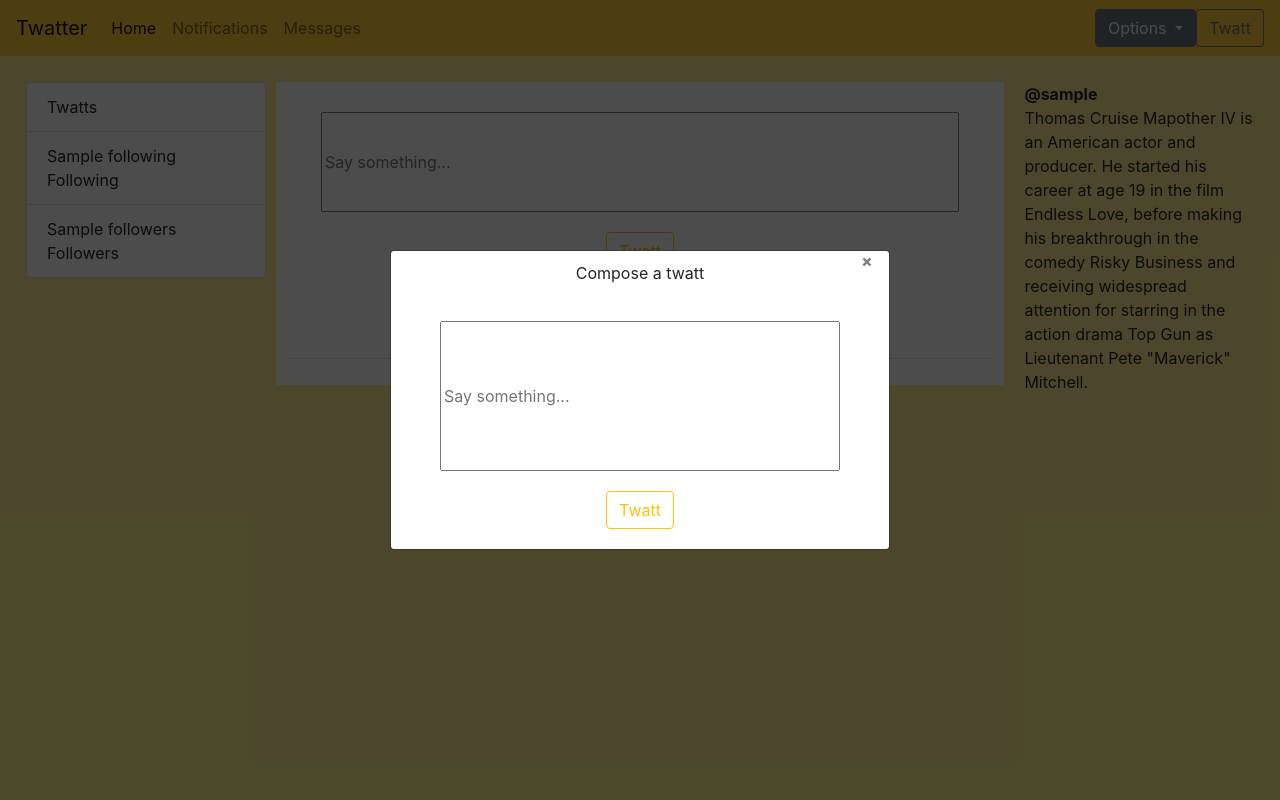
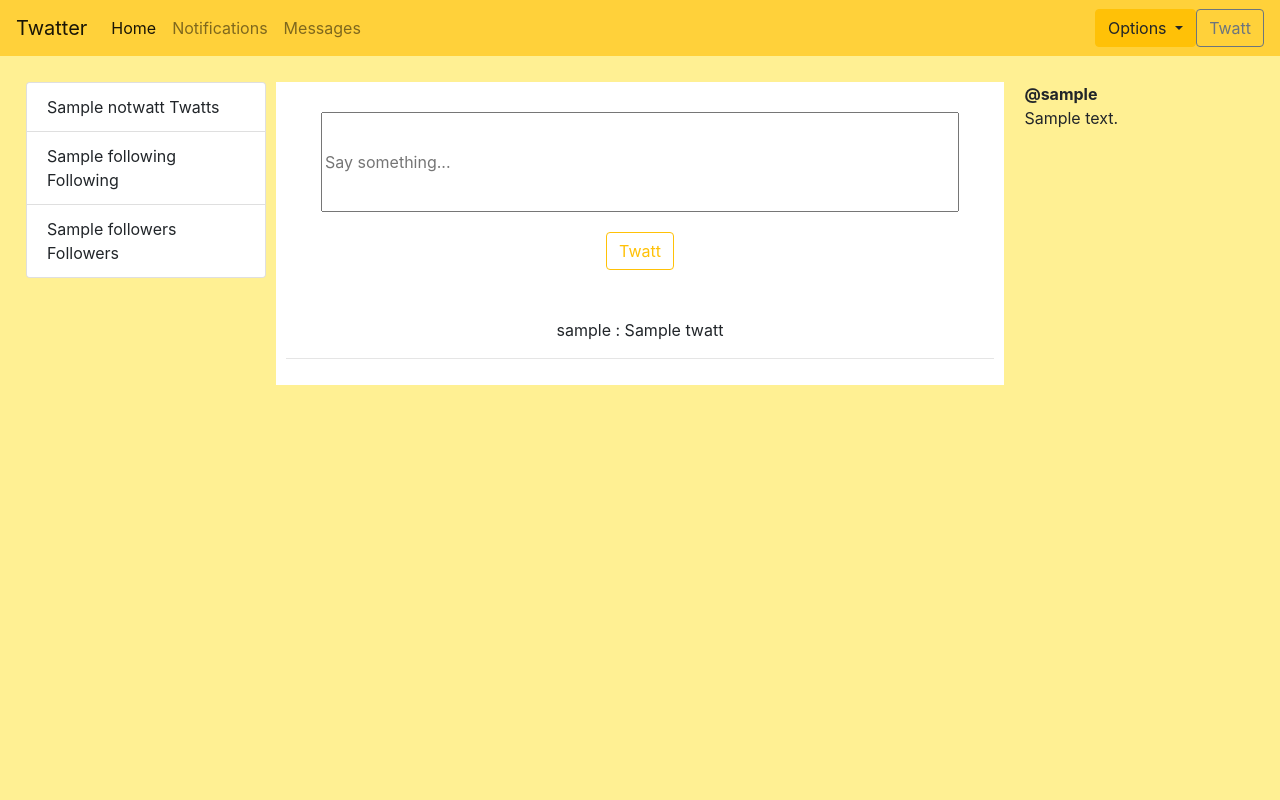
Before and after one commit to michelleespranita/twatter, a Flask app: template templates/home.html in a window 1280 px wide. Run offline with Flask 2, Linux system fonts and the light colour scheme; the template is opened without the code that fills it: most values are stand-ins (such as "Sample title", 1, 10 or a date in 2020); some libraries are stand-ins or nearby versions.

Commit message:
11.12.2018(2)

```diff
--- a/application.py
+++ b/application.py
@@ -1,6 +1,6 @@
 import time, os
 
-from flask import Flask, jsonify, render_template, request, session, redirect, url_for, escape, g
+from flask import Flask, jsonify, render_template, request, session, redirect, url_for, escape, g, make_response # make_response allows me not only to return HTML, but to return whatever I want
 from flask_session import Session
 from sqlalchemy import create_engine # sqlalchemy is used to connect Python and SQL
 from sqlalchemy.orm import scoped_session, sessionmaker
@@ -70,9 +70,14 @@
         session.pop('user', None)
         username=request.form.get("usernamelogin")
         password=request.form.get("passwordlogin")
-        if db.execute("SELECT * FROM userInfo WHERE username=:username AND password=:password",{"username": username, "password": password}).rowcount!=0:
+        # is this correct?
+        get_userID=db.execute("SELECT * FROM userInfo WHERE username=:username AND password=:password",{"username": username, "password": password}).fetchone()
+        userID=get_userID['id']
+        if userID:
             session['user']=username
-            return redirect(url_for('home',username=username))
+            response = redirect(url_for("home",username=username))
+            response.set_cookie('YourSessionCookie', str(userID)) # assigns the value userID to YourSessionCookie # set_cookie only receives string values, so we must first convert userID from int to string!
+            return response
     return render_template("login.html")
 
 
@@ -90,18 +95,23 @@
         db.execute("INSERT INTO userInfo (name,email,username,password,bio) VALUES (:name,:email,:username,:password,:bio)",{"name":name, "email":email, "username":username, "password":password, "bio":bio})
         db.commit()
         return render_template("success.html")
-    else:
-        return render_template("errorUNtaken.html")
+    return render_template("errorUNtaken.html")
 
 @app.route("/home", methods=["GET", "POST"])
 def home():
-    if g.user:
-        twatt = request.form.get("twatt")
-        if twatt:
-            db.execute("INSERT INTO twatts (twatt) VALUES (:twatt)",{"twatt":twatt})
-            db.commit()
-        twatts = db.execute("SELECT * FROM twatts").fetchall()
-        return render_template("home.html",username=request.args.get('username'),twatts=twatts)
+    userID = request.cookies.get('YourSessionCookie') # userID is a string
+    if userID:
+        if g.user:
+            username_id = int(userID) # userID must be converted to an integer
+            twatt = request.form.get("twatt")
+            if twatt:
+                db.execute("INSERT INTO twatts (username_id,twatt) VALUES (:username_id,:twatt)",{"username_id":username_id,"twatt":twatt})
+                db.commit()
+            twatts = db.execute("SELECT username,twatt FROM twatts JOIN userInfo ON userInfo.id = twatts.username_id").fetchall()
+            get_bio = db.execute("SELECT * FROM userInfo WHERE id=:id",{"id":username_id}).fetchone() # doesn't work with fetchall()
+            bio=get_bio['bio']
+            statistics = db.execute("SELECT notwatt,followers,following FROM userInfo WHERE id=:id",{"id":username_id}).fetchall() # returns the number of twatts, followers and following
+            return render_template("home.html",username=g.user,twatts=twatts,bio=bio,statistics=statistics)
     return redirect(url_for('index'))
 
 @app.route("/logout")
--- a/templates/errorUNtaken.html
+++ b/templates/errorUNtaken.html
@@ -11,7 +11,7 @@
     </style>
 <body>
     <div class="alert alert-danger" role="alert">
-        Username and/or email has been taken! <a href="login.html" class="alert-link">Try again</a>
+        Username and/or email has been taken! <a href="{{ url_for('index') }}" class="alert-link">Try again</a>
     </div>
 </body>
 </html>
--- a/templates/home.html
+++ b/templates/home.html
@@ -51,7 +51,7 @@
     background-color: rgba(0, 0, 0, 0.7);
     position: absolute;
     top: 0;
-    display: flex;
+    display: none;
     justify-content: center;
     align-items: center;
   }
@@ -146,13 +146,13 @@
         </li>
       </ul>
       <div class="dropdown">
-        <button class="btn btn-secondary dropdown-toggle" type="button" id="dropdownMenuButton" data-toggle="dropdown" aria-haspopup="true" aria-expanded="false">
+        <button class="btn btn-warning dropdown-toggle" type="button" id="dropdownMenuButton" data-toggle="dropdown" aria-haspopup="true" aria-expanded="false">
             Options
         </button>
         <div class="dropdown-menu" aria-labelledby="dropdownMenuButton">
-          <a class="dropdown-item" href="{{ url_for('profile') }}">Profile</a>
+          <a class="dropdown-item" href="#">Profile</a>
           <a class="dropdown-item" href="#">Settings</a>
-          <a class="dropdown-item" href="#">-</a>
+          <a class="dropdown-item" href="{{ url_for('logout') }}">Logout</a>
         </div>
       </div>
         <!-- button for the bg-modal -->
@@ -163,9 +163,11 @@
     <div class="column left">
       <div class="card" style="width: 15rem;">
         <ul class="list-group list-group-flush">
-          <li class="list-group-item">{{ noTwatts }} Twatts</li>
-          <li class="list-group-item">{{ following }} Following</li>
-          <li class="list-group-item">{{ followers }} Followers</li>
+          {% for statistic in statistics %}
+            <li class="list-group-item">{{ statistic.notwatt }} Twatts</li>
+            <li class="list-group-item">{{ statistic.following }} Following</li>
+            <li class="list-group-item">{{ statistic.followers }} Followers</li>
+          {% endfor %}
         </ul>
       </div>
     </div>
@@ -177,7 +179,7 @@
           </form>
           <br><br>
          {% for twatt in twatts %}
-            <div class="atwatt">{{ twatt.twatt }}</div>
+            <div class="atwatt">{{ twatt.username }} : {{ twatt.twatt }}</div>
             <hr>
          {% endfor %}
       </div>
@@ -187,7 +189,7 @@
       </div>
       <div id="bio">
         <b>@{{ username }}</b>
-        <p>Thomas Cruise Mapother IV is an American actor and producer. He started his career at age 19 in the film Endless Love, before making his breakthrough in the comedy Risky Business and receiving widespread attention for starring in the action drama Top Gun as Lieutenant Pete "Maverick" Mitchell.</p>
+        <p>{{ bio }}</p>
       </div>
     </div>
   </div>
```
Also changed, not shown: templates/login.html (+21 -7 lines), 4 other files.
